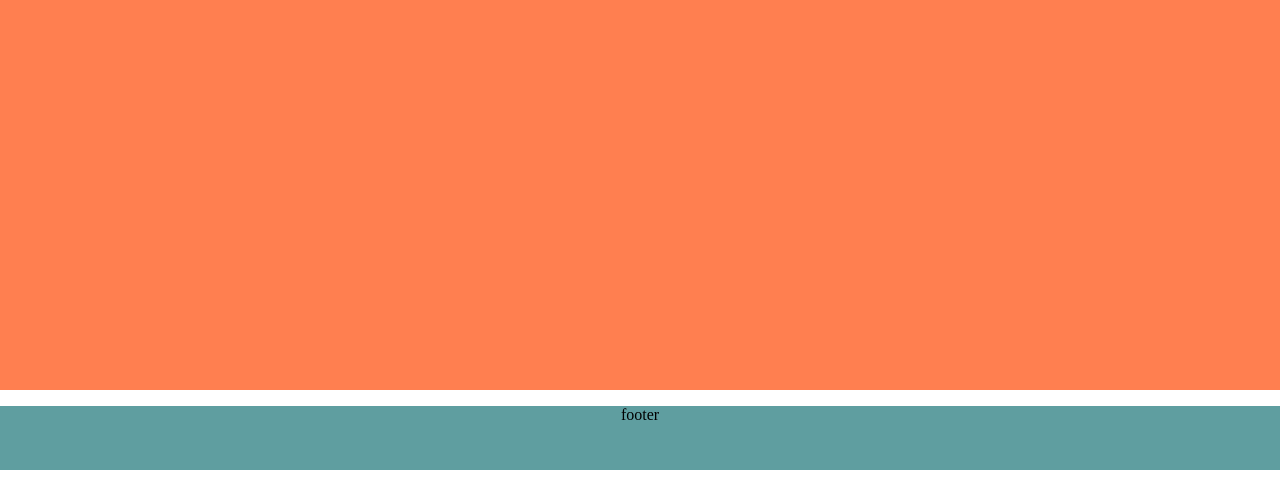
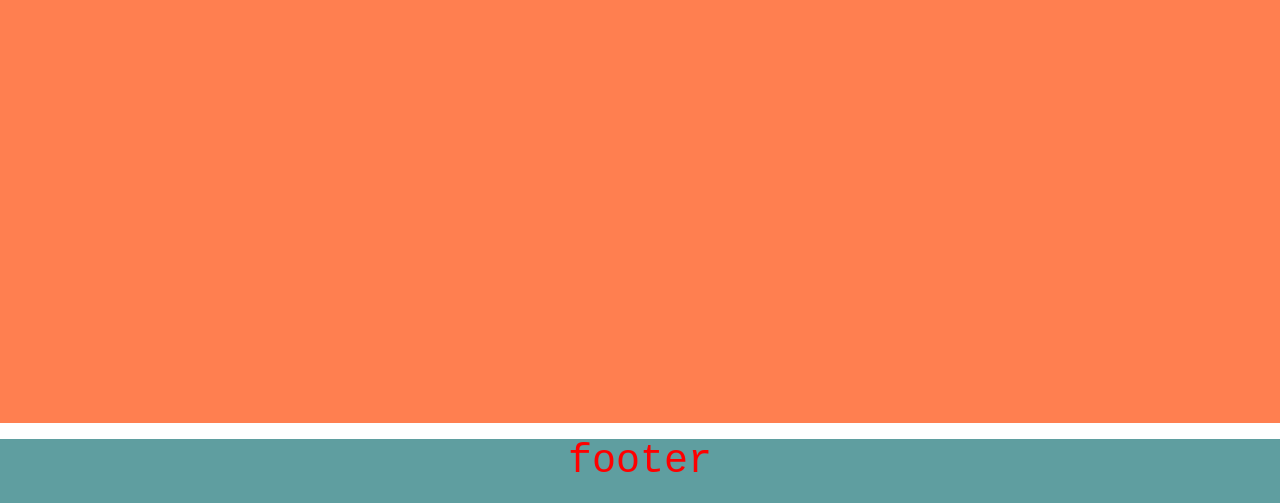
Before and after one commit to nazkova1/my-test-repository, a plain HTML site: page index.html in a window 1280 px wide. Shown: the part 335-838 px from the top of the page. Before the commit the page ends 805 px from the top, so only its background shows below. Drawn offline with Linux system fonts and the light colour scheme.

Commit message:
add new font

```diff
--- a/main.css
+++ b/main.css
@@ -12,6 +12,9 @@ body {
     height: 100 vh;
     overflow: hidden;
     margin: 0;
+    font-size: 40px;
+    font-family: monospace;
+    color: red;
 }
 
 header,
```
